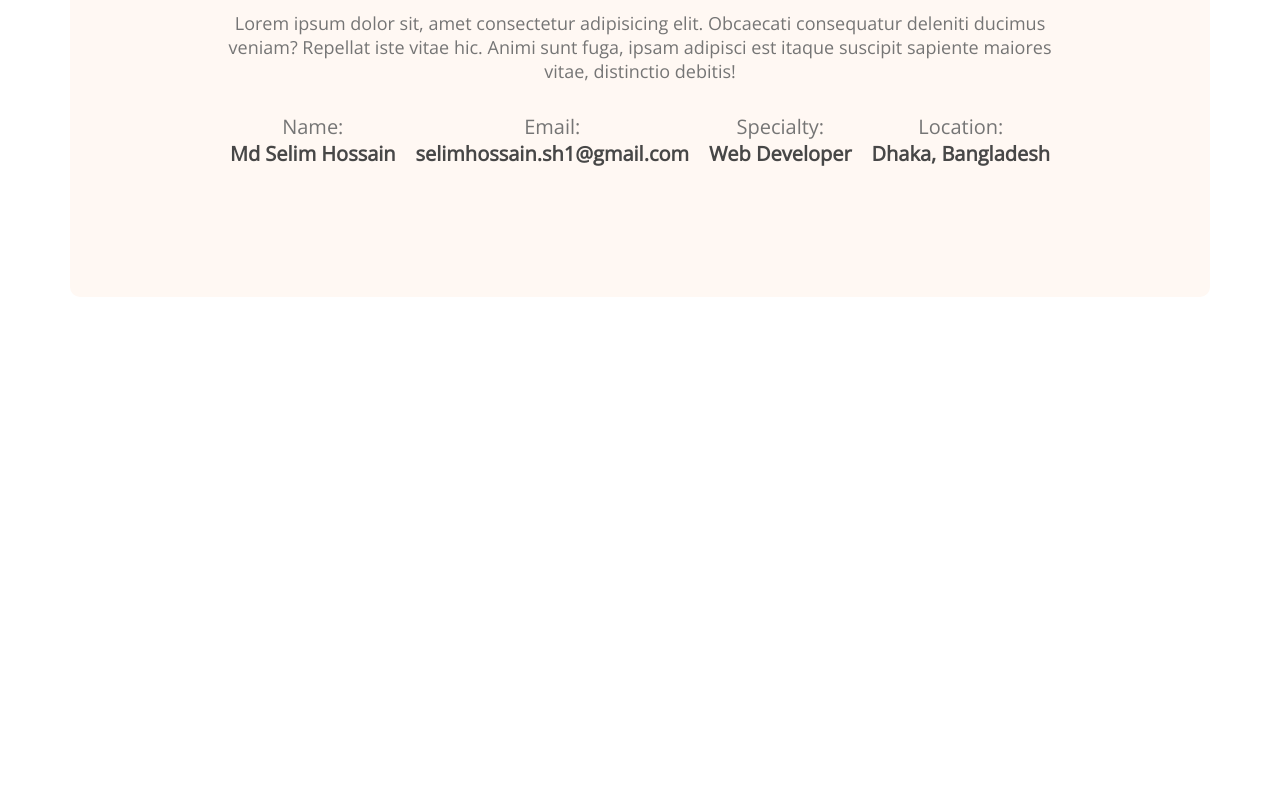
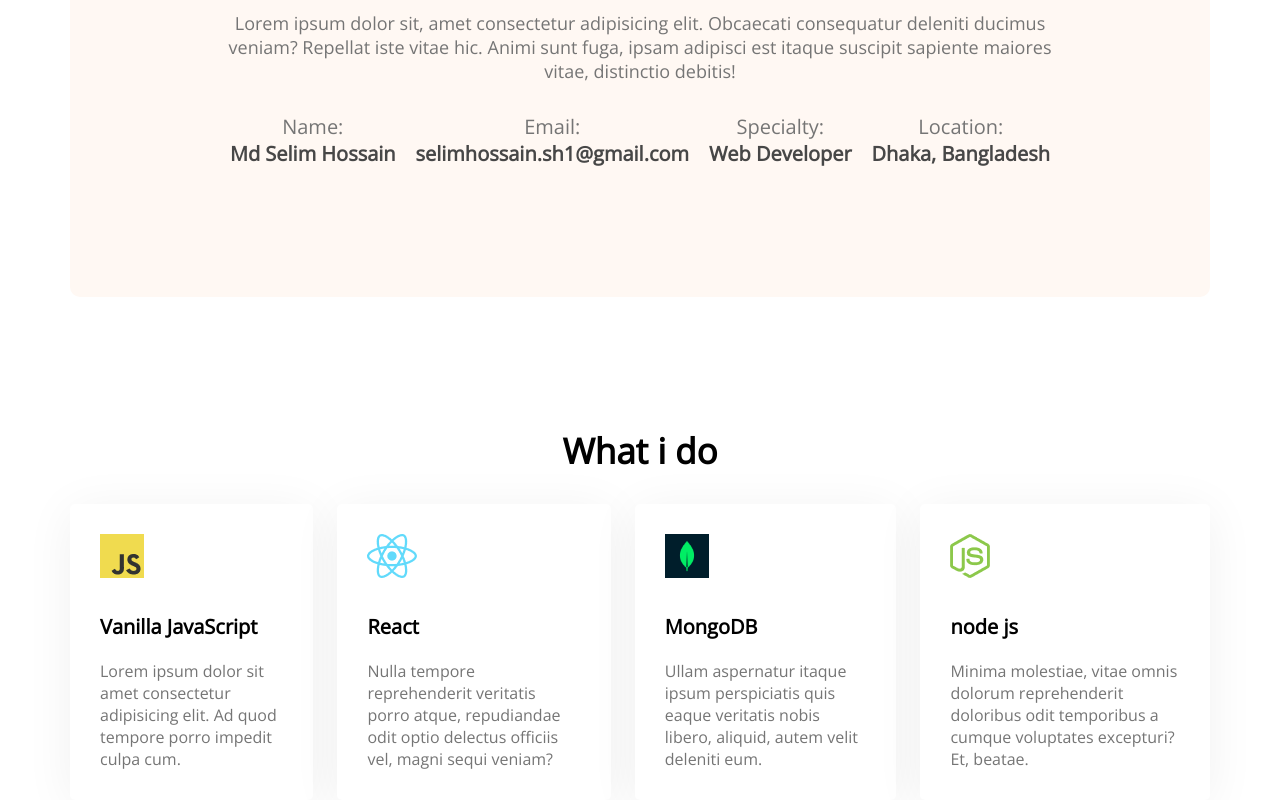
Before and after one commit to selim121/My-Portfolio, a plain HTML site: page index.html in a window 1280 px wide. Shown: the part 1166-1966 px from the top of the page. Before the commit the page ends 1463 px from the top, so only its background shows below. Drawn offline with nearby package versions, Linux system fonts and the light colour scheme.

Commit message:
what i do

```diff
--- a/index.html
+++ b/index.html
@@ -52,6 +52,32 @@
                 </div>
             </div>
         </section>
+        <!-- what i do section -->
+        <section class="what-i-do">
+            <h3 class="section-title">What i do</h3>
+            <div class="skills-container">
+                <div class="skills">
+                    <img src="images/icons/js.png" alt="">
+                    <p class="skill-title">Vanilla JavaScript</p>
+                    <p class="skill-description">Lorem ipsum dolor sit amet consectetur adipisicing elit. Ad quod tempore porro impedit culpa cum.</p>
+                </div>
+                <div class="skills">
+                    <img src="images/icons/react.png" alt="">
+                    <p class="skill-title">React</p>
+                    <p class="skill-description">Nulla tempore reprehenderit veritatis porro atque, repudiandae odit optio delectus officiis vel, magni sequi veniam?</p>
+                </div>
+                <div class="skills">
+                    <img src="images/icons/mongo.png" alt="">
+                    <p class="skill-title">MongoDB</p>
+                    <p class="skill-description">Ullam aspernatur itaque ipsum perspiciatis quis eaque veritatis nobis libero, aliquid, autem velit deleniti eum.</p>
+                </div>
+                <div class="skills">
+                    <img src="images/icons/nodejs.png" alt="">
+                    <p class="skill-title">node js</p>
+                    <p class="skill-description">Minima molestiae, vitae omnis dolorum reprehenderit doloribus odit temporibus a cumque voluptates excepturi? Et, beatae.</p>
+                </div>
+            </div>
+        </section>
     </main>
     <footer>
 
--- a/styles/portfolio.css
+++ b/styles/portfolio.css
@@ -75,6 +75,7 @@ main{
     padding: 130px 150px;
 }
 .section-title{
+    text-align: center;
     margin-bottom: 30px;
     font-weight: 700;
     font-size: 35px;
@@ -97,3 +98,26 @@ main{
     font-size: 20px;
     color: #474747;
 }
+/* what i do style */
+.what-i-do{
+    margin-top: 130px;
+}
+.skills-container{
+    display: flex;
+    gap: 24px;
+}
+.skills{
+    background-color: #FFFFFF;
+    box-shadow: 0px 6px 50px rgba(0, 0, 0, 0.06);
+    border-radius: 5px;
+    padding: 30px;
+}
+.skill-title{
+    font-weight: 700;
+    font-size: 20px;
+    margin-top: 30px;
+    margin-bottom: 20px;
+}
+.skill-description{
+    color: #757575;
+}
```
